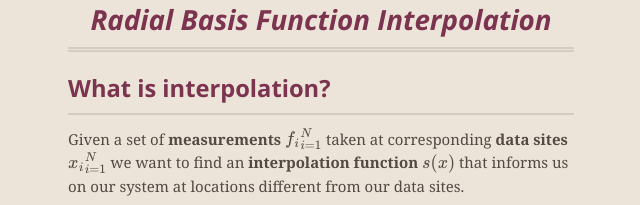
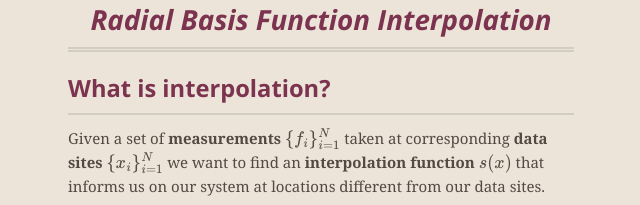
Before and after one commit to jessebett/Radial-Basis-Function-USRA, a plain HTML site: page index.html in a window 1280 px wide. Shown: the part 1040-1245 px from the top of the page, without its empty margins (319-959 px from the left). Drawn offline with nearby package versions, Linux system fonts and the light colour scheme; some packages are replaced by stand-ins of ours.

Commit message:
Fixed some LaTeX

```diff
--- a/index.html
+++ b/index.html
@@ -78,7 +78,7 @@
 <h2>
 <a name="what-is-interpolation" class="anchor" href="#what-is-interpolation"><span class="octicon octicon-link"></span></a>What is interpolation?</h2>
 
-<p>Given a set of <strong>measurements</strong> ${f_i}_{i=1}^N$ taken at corresponding <strong>data sites</strong> ${x_i}_{i=1}^N$ we want to find an <strong>interpolation function</strong> $s(x)$ that informs us on our system at locations different from our data sites. </p>
+<p>Given a set of <strong>measurements</strong> $\{f_i\}_{i=1}^N$ taken at corresponding <strong>data sites</strong> $\{x_i\}_{i=1}^N$ we want to find an <strong>interpolation function</strong> $s(x)$ that informs us on our system at locations different from our data sites. </p>
 
 <p><img src="https://raw.githubusercontent.com/jessebett/USRA/master/CUMC%20Presentation/Figures/interpdef.png" alt="enter image description here"></p>
 
```
